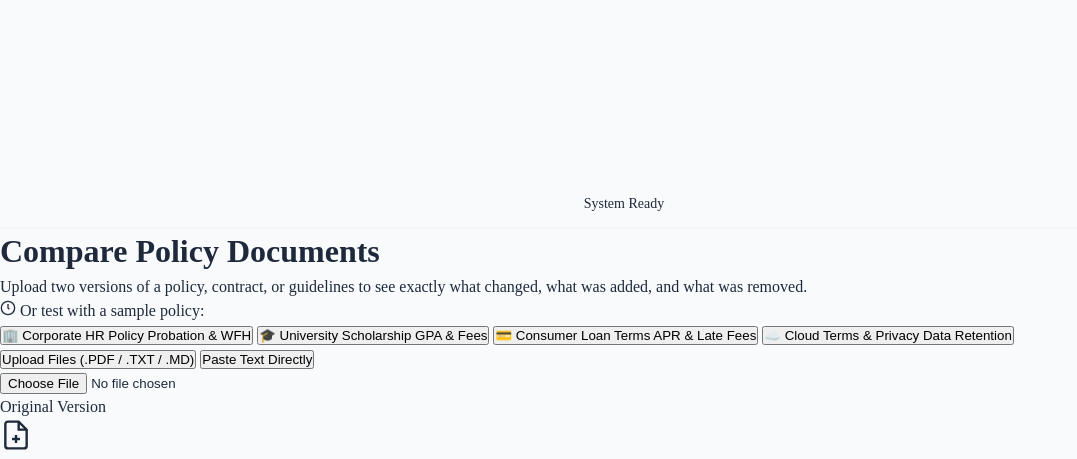
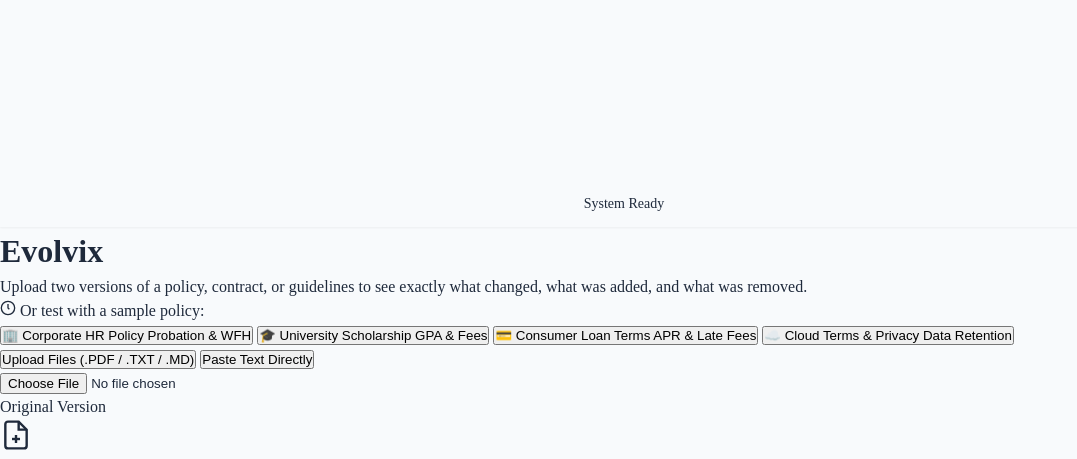
Before and after one commit to iamdevvog/skillcred_hackathon, a Flask app: template templates/index.html in a window 1280 px wide. Shown: the part 597-1056 px from the top of the page, without its empty margins (0-1077 px from the left). Run offline with Flask 3, Linux system fonts and the light colour scheme; the template is opened without the code that fills it, so the values that code supplies are empty.

Commit message:
Update index.html

```diff
--- a/templates/index.html
+++ b/templates/index.html
@@ -40,7 +40,7 @@
 
     <!-- HERO INTRO -->
     <div class="page-header">
-      <h1>Compare Policy Documents</h1>
+      <h1>Evolvix</h1>
       <p>Upload two versions of a policy, contract, or guidelines to see exactly what changed, what was added, and what was removed.</p>
     </div>
 
```
